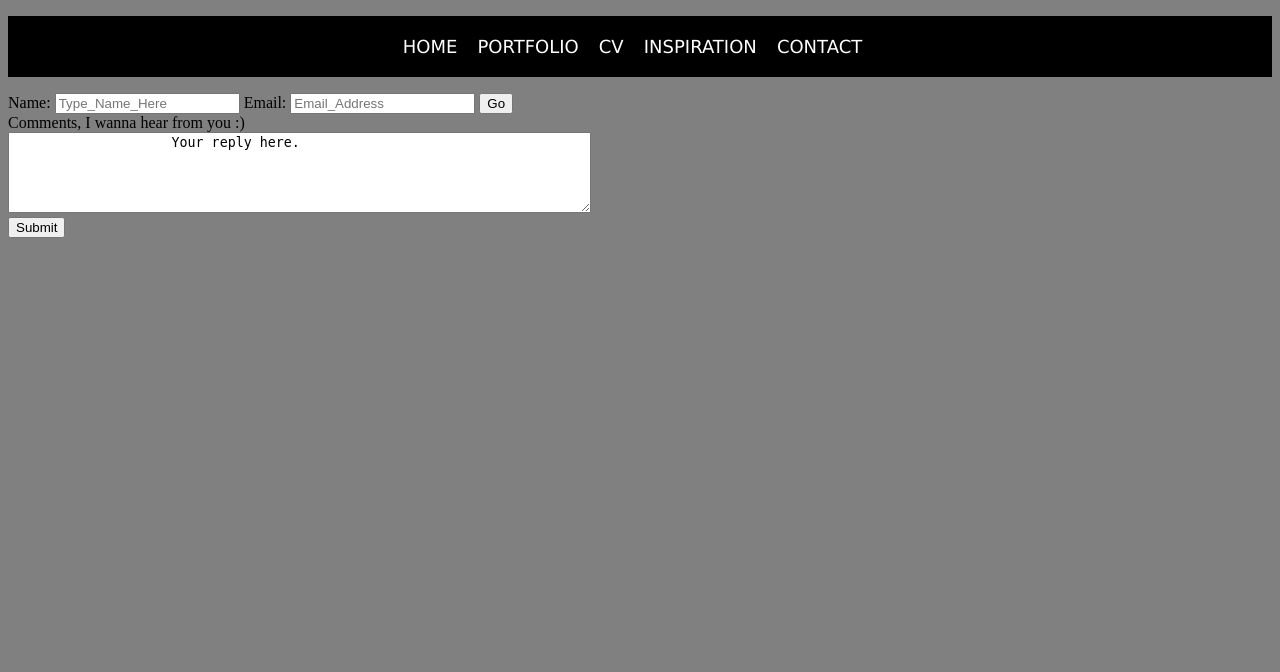
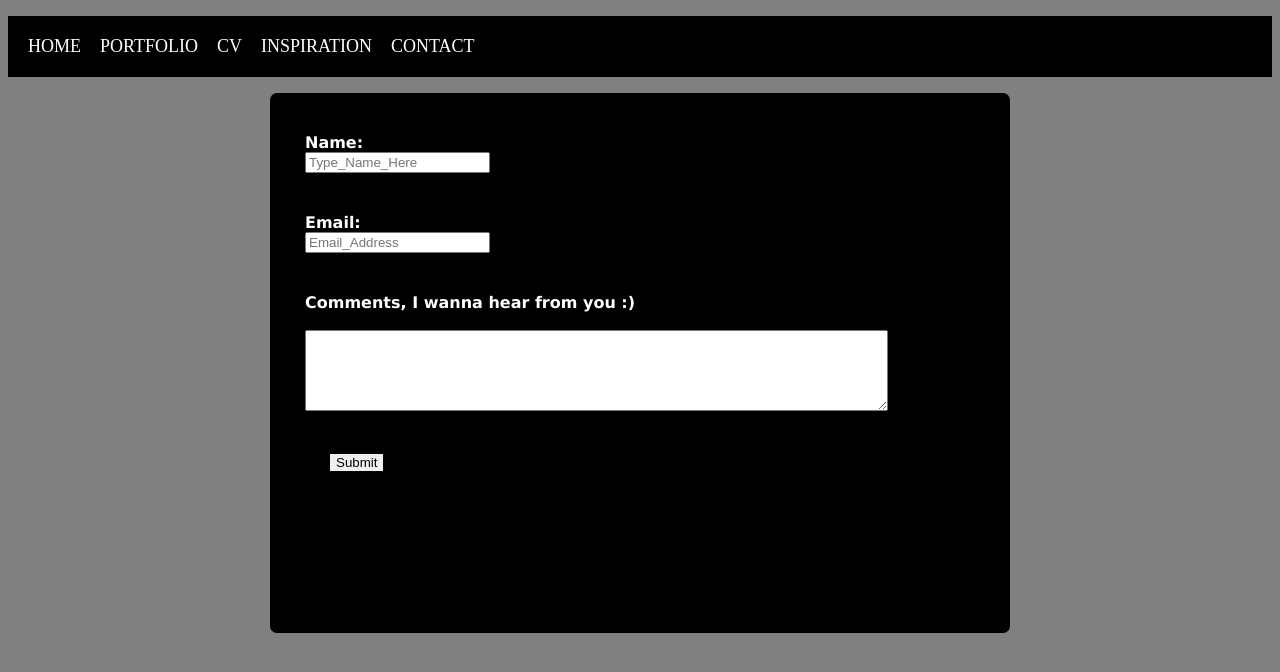
Before and after one commit to margeschrec/MargaretSPortfolio, a PHP site: page /M_S_Contact.php in a window 1280 px wide. Shown: the top 672 px of the page. Run offline with PHP 8.4, Linux system fonts and the light colour scheme.

Commit message:
updated CV and contact

```diff
--- a/M_S_CV.html
+++ b/M_S_CV.html
@@ -14,6 +14,7 @@
                 <li><a href="M_S_Contact.php" class="navlinks">Contact</a></li>
             </ul>
         </nav>
+        <div id=CV>
             <h1>CV</h1>
                 <p><strong>Education</strong>  BFA at Alfred University, Graduated in 2016</p>
                 <p>After earning my BFA I attended residences which in term granted me the time and space to develop my practice</p>
@@ -34,5 +35,6 @@
                 <li><strong>BDDW Studios</strong>Philadelphia New York, 2018</li>
                 <li><strong>Joe Lewis Company</strong>Los Angelos California, 2019</li>
         </ul>
+        </div>
     </body>
 </html>
--- a/M_S_Contact.php
+++ b/M_S_Contact.php
@@ -14,11 +14,20 @@
             <li><a href="M_S_Contact.php" class="navlinks">Contact</a></li>
         </ul>
     </nav>
-        <div name="form">
-            <form action="Margaret_Schrecongost.php" method="POST" name="nameform">
-                Name: <input type="text" name="name" placeholder="Type_Name_Here">
-                Email: <input type="text" name="email" placeholder="Email_Address">
-                <input type="submit" name="submit-btn" value="Go">
+        <div class="contactform">
+            <form action="Margaret_Schrecongost.php" method="POST" name="contactform">
+                <div class="cf-group">
+                    <label>Name:</label><input type="text" name="name" placeholder="Type_Name_Here">
+                </div>
+                <div class="cf-group">
+                 <label>Email:</label><input type="text" name="email" placeholder="Email_Address">
+                </div>
+                <div class="cf-group">
+                    <label for="Comments"> Comments, I wanna hear from you :)</label></br>
+                    <textarea id="Comments" name="Comments" rows="5" cols="70"></textarea>
+                </div>
+                </br>
+                <input class="button" type="submit" value="Submit">
             </form>
             <?php
         if (isset($_Post['submit-btn'])) {
@@ -29,14 +38,6 @@
         ?>
         </div>
 
-        <div name=textimput>
-            <form method="Margaret_Schrecongost.php">
-                <label for="Comments"> Comments, I wanna hear from you :)</label></br>
-                <textarea id="Comments" name="Comments" rows="5" cols="70">
-                    Your reply here.
-                </textarea>
-                </br>
-                <input type="submit" value="Submit">
             </form>
         </div>
     </Body>
--- a/M_S_Inspo.html
+++ b/M_S_Inspo.html
@@ -15,7 +15,7 @@
         </ul>
     </nav>
 </div>
-<div class="Inspo">
+<div class="Inspopg">
     <h1>Contempary Figurative Artists</h1>
     <p><strong>Neo Rauch</strong><br/></p>
         <a href="https://www.wikiart.org/en/neo-rauch" target="_blank">
--- a/M_S_Portfolio.html
+++ b/M_S_Portfolio.html
@@ -18,8 +18,8 @@
     <div id="portlinks">
         <H2>Paintings 2015-2020</H2>
         <p></p>
-        <a href="https://www.margaretschrecongost.com/" target="blank">
-            <img src="images/Home_Page/H_P_Detail/2020_D.jpg" width="300" height="300" class="clickart"/>
+        <a href="https://www.margaretschrecongost.com/" target="blank" class="clickart" >
+            <img src="images/Home_Page/H_P_Detail/2020_D.jpg" width="300" height="300" />
         </a>
         <div id="desc"> 2020 </div>
         <a href="https://www.margaretschrecongost.com/2019" target="blank">
--- a/css/Margaret_Schrecongost.css
+++ b/css/Margaret_Schrecongost.css
@@ -1,4 +1,4 @@
-/* main css file */
+/* main css file
 p, h1, h2, h3, ul {
   font-family: Verdana, sans-serif;
   text-align: center;
@@ -40,17 +40,29 @@
   background-color: darkgrey;
 }
 .FGD{
-  display: inline-blocl;
   vertical-align: middle;
   text-align: center;
   padding: 0px 10px 30px 10px;
   margin-left: auto;
   margin-right: auto;
 }
+.FGD img{
+  border-style: solid;
+  border-color: 3px black;
+}
 #FantasyGrowth{
   display: block;
   text-align: center;
   margin: auto;
+}
+#FantasyGrowth img{
+  border-style: solid;
+  border-color: 8px black;
+  border-
+}
+#FGlist, li{
+  list-style: none;
+  display: inline;
 }
 #portlinks{
   display: block;
@@ -63,3 +75,45 @@
   font-size: 22px;
   font-weight: bold;
 }
+.Inspopg{
+  text-align: center;
+}
+.contactform{
+  background-color: rgb(0, 0, 0);
+  color: white;
+  padding: 20px;
+  margin:0 auto;
+  width: 700px;
+  height: 500px;
+  border-radius: 7px;
+}
+.cf-group{
+  padding: 20px 15px;
+}
+.contactform label{
+  display: block;
+  font-family: Verdana, Geneva, Tahoma, sans-serif;
+  font-weight: bolder;
+}
+.button{
+  border: none;
+  padding 20px 30px;
+  margin-left: 40px;
+}
+#CV{
+  background-color: darkgrey;
+  font-family: Verdana, sans-serif;
+  padding: 20px 10px 70px 35px;
+  border-style: double;
+  border-radius: 5px;
+  width:75%
+
+}
+#CV p{
+  font-family: Verdana, sans-serif;
+  font-weight: bold;
+}
+#CV li{
+  display: block;
+  padding: 5px;
+}
```
Lines whose indentation alone changed are shown as unchanged.
